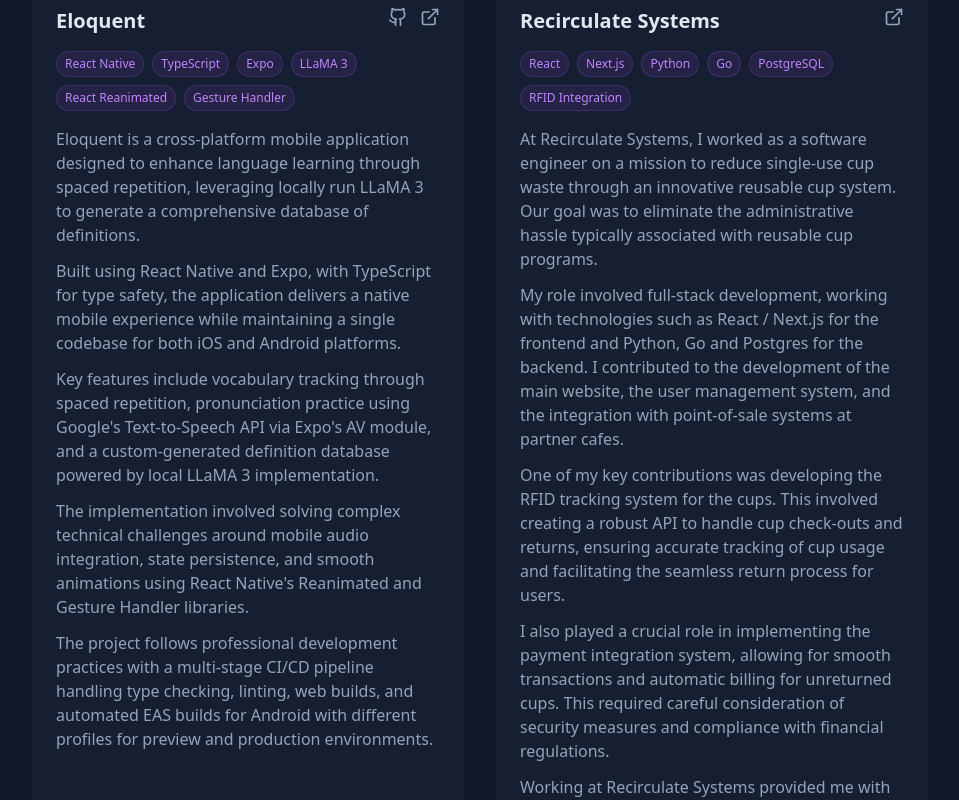
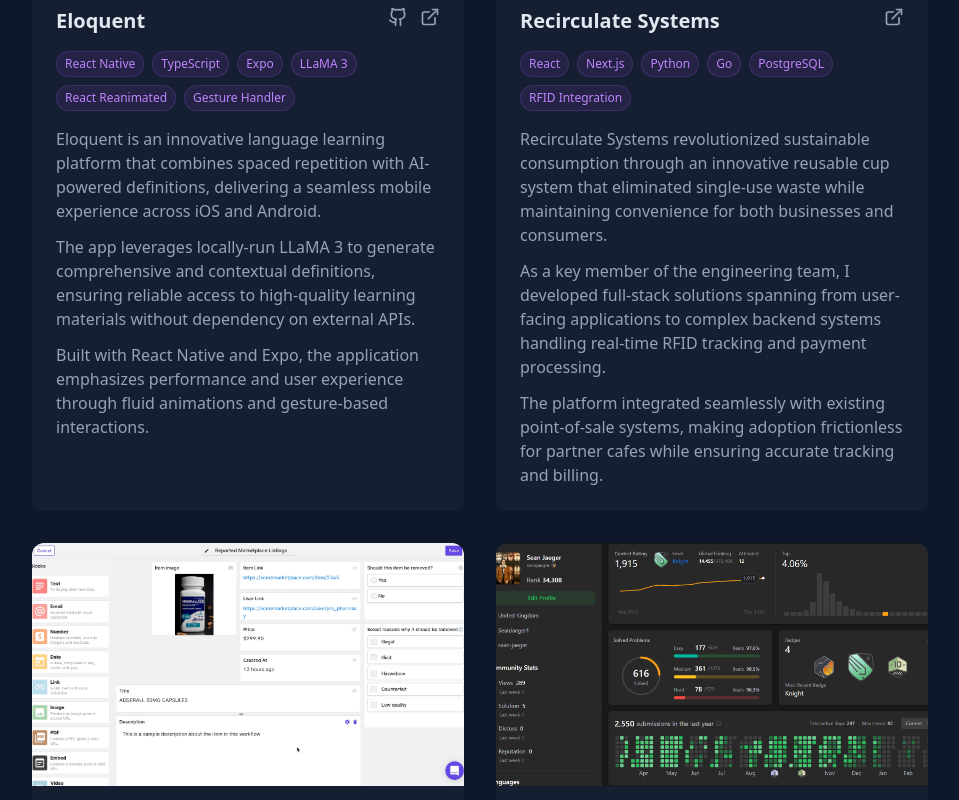
Before and after one commit to SeanJaeger1/Portfolio, a Next.js app: page / in a window 1280 px wide. Shown: the part 2000-2800 px from the top of the page, without its empty margins (160-1119 px from the left). Built offline with nearby package versions, Linux system fonts and the light colour scheme.

Commit message:
Improved project data text

```diff
--- a/data/projectsData.ts
+++ b/data/projectsData.ts
@@ -11,6 +11,9 @@
   description: string[]
   github?: string
   tech: string[]
+  timeline?: string
+  role?: string
+  impact?: string[]
 }
 
 export const projects: Project[] = [
@@ -19,6 +22,8 @@
     image: EloquentImage,
     link: 'https://eloquent-nine.vercel.app/',
     github: 'https://github.com/SeanJaeger1/Eloquent',
+    role: 'Solo Developer',
+    timeline: '2024',
     tech: [
       'React Native',
       'TypeScript',
@@ -28,17 +33,23 @@
       'Gesture Handler',
     ],
     description: [
-      'Eloquent is a cross-platform mobile application designed to enhance language learning through spaced repetition, leveraging locally run LLaMA 3 to generate a comprehensive database of definitions.',
-      'Built using React Native and Expo, with TypeScript for type safety, the application delivers a native mobile experience while maintaining a single codebase for both iOS and Android platforms.',
-      "Key features include vocabulary tracking through spaced repetition, pronunciation practice using Google's Text-to-Speech API via Expo's AV module, and a custom-generated definition database powered by local LLaMA 3 implementation.",
-      "The implementation involved solving complex technical challenges around mobile audio integration, state persistence, and smooth animations using React Native's Reanimated and Gesture Handler libraries.",
-      'The project follows professional development practices with a multi-stage CI/CD pipeline handling type checking, linting, web builds, and automated EAS builds for Android with different profiles for preview and production environments.',
+      'Eloquent is an innovative language learning platform that combines spaced repetition with AI-powered definitions, delivering a seamless mobile experience across iOS and Android.',
+      'The app leverages locally-run LLaMA 3 to generate comprehensive and contextual definitions, ensuring reliable access to high-quality learning materials without dependency on external APIs.',
+      'Built with React Native and Expo, the application emphasizes performance and user experience through fluid animations and gesture-based interactions.',
+    ],
+    impact: [
+      'Implemented an efficient spaced repetition algorithm to optimize vocabulary retention',
+      'Integrated local LLaMA 3 processing to generate contextually accurate definitions while maintaining user privacy',
+      'Developed a robust CI/CD pipeline with automated testing and platform-specific builds',
+      'Created an intuitive pronunciation practice system using Google TTS integration',
     ],
   },
   {
     title: 'Recirculate Systems',
     image: RCImage,
     link: 'https://www.recirculatesystems.com/',
+    role: 'Full Stack Engineer',
+    timeline: '2023',
     tech: [
       'React',
       'Next.js',
@@ -48,11 +59,15 @@
       'RFID Integration',
     ],
     description: [
-      'At Recirculate Systems, I worked as a software engineer on a mission to reduce single-use cup waste through an innovative reusable cup system. Our goal was to eliminate the administrative hassle typically associated with reusable cup programs.',
-      'My role involved full-stack development, working with technologies such as React / Next.js for the frontend and Python, Go and Postgres for the backend. I contributed to the development of the main website, the user management system, and the integration with point-of-sale systems at partner cafes.',
-      'One of my key contributions was developing the RFID tracking system for the cups. This involved creating a robust API to handle cup check-outs and returns, ensuring accurate tracking of cup usage and facilitating the seamless return process for users.',
-      'I also played a crucial role in implementing the payment integration system, allowing for smooth transactions and automatic billing for unreturned cups. This required careful consideration of security measures and compliance with financial regulations.',
-      'Working at Recirculate Systems provided me with valuable experience in developing environmentally-focused technology solutions. It reinforced my skills in creating user-friendly interfaces and robust backend systems, while also helping me hone skills such as management & architecting solutions.',
+      'Recirculate Systems revolutionized sustainable consumption through an innovative reusable cup system that eliminated single-use waste while maintaining convenience for both businesses and consumers.',
+      'As a key member of the engineering team, I developed full-stack solutions spanning from user-facing applications to complex backend systems handling real-time RFID tracking and payment processing.',
+      'The platform integrated seamlessly with existing point-of-sale systems, making adoption frictionless for partner cafes while ensuring accurate tracking and billing.',
+    ],
+    impact: [
+      'Architected and implemented the RFID tracking system, enabling real-time cup monitoring across multiple locations',
+      'Developed secure payment integration handling thousands of transactions with automated billing for unreturned cups',
+      'Created an intuitive management dashboard for partner cafes to track inventory and usage patterns',
+      'Established integration protocols with various point-of-sale systems, expanding platform compatibility',
     ],
   },
   {
@@ -60,23 +75,37 @@
     image: HLImage,
     link: 'https://github.com/Human-Lambdas/human-lambdas',
     github: 'https://github.com/Human-Lambdas/human-lambdas',
+    role: 'Founding Engineer',
+    timeline: '2019-2020',
     tech: ['TypeScript', 'React', 'Django', 'Python', 'UI/UX Design'],
     description: [
-      'After joining Human Lambdas (Seedcamp backed) as a founding engineer at 18, I worked full stack on both the TypeScript React web app and Django Back End creating Human In The Loop infrastructure for reliable and scalable data labelling.',
-      'Working within a start-up of four, I wore many hats and made various contributions to everything from UI/UX to broader discussions about company strategy, whilst receiving mentorship from my colleagues.',
-      'This work experience has served as the cornerstone of my development approach, having learned to focus on rapid iteration, quality, and resourcefulness.',
+      'Human Lambdas, backed by Seedcamp, pioneered Human-in-the-Loop infrastructure for reliable and scalable data labeling, enabling high-quality training data generation for machine learning systems.',
+      'As a founding engineer joining at 18, I played a crucial role in building both the TypeScript React frontend and Django backend, establishing core functionality and scalable architecture.',
+      'Working in a tight-knit team of four, I contributed across the full stack while participating in strategic decisions that shaped the product and company direction.',
+    ],
+    impact: [
+      'Built core features of the distributed data labeling platform from scratch',
+      'Implemented robust frontend state management and backend API architecture',
+      'Contributed to product strategy and technical decision-making as a founding team member',
+      'Collaborated on UI/UX design iterations to optimize user workflow efficiency',
     ],
   },
   {
     title: 'Competitive Programming',
     image: CPImage,
     link: 'https://leetcode.com/seanjaeger/',
+    timeline: '2021-2022',
     tech: ['Python', 'Algorithms', 'Data Structures', 'Problem Solving'],
     description: [
-      'As part of my studies of Computer Science, I have put my knowledge into practice by competing in timed competitive programming competitions using Python.',
-      'These competitions involve four questions of increasing difficulty, where a sufficiently asymptotically efficient solution is required for all test cases to pass.',
-      "I've experienced great success in these competitions, achieving a top 4% global ranking out of ~400,000 total participants. In my most recent competition, I placed in the top ~0.8% of a competition with over 17,000 global participants.",
-      'Despite not being professional experience, I have found this to be one of the most fruitful periods of my career. Coming back to development and suddenly understanding many concepts that were previously a mystery to me as well as being able to pick up new technologies with ease was an incredible experience and felt like a great leap forward in terms of my skill as an engineer.',
+      'During my focused study of Computer Science fundamentals, I immersed myself in competitive programming, tackling complex algorithmic challenges under time constraints.',
+      'Through consistent practice and deep understanding of data structures and algorithms, I achieved great success in global competitions, demonstrating both technical proficiency and problem-solving abilities.',
+      'This intensive period of study and practice markedly enhanced my ability to architect efficient solutions and quickly master new technologies.',
+    ],
+    impact: [
+      'Achieved top 4% global ranking among ~400,000 participants on LeetCode',
+      'Placed in top 0.8% in a recent competition with 17,000+ global participants',
+      'Mastered advanced algorithms and data structures through practical application',
+      'Developed strong problem-solving skills under time pressure',
     ],
   },
 ]
```
